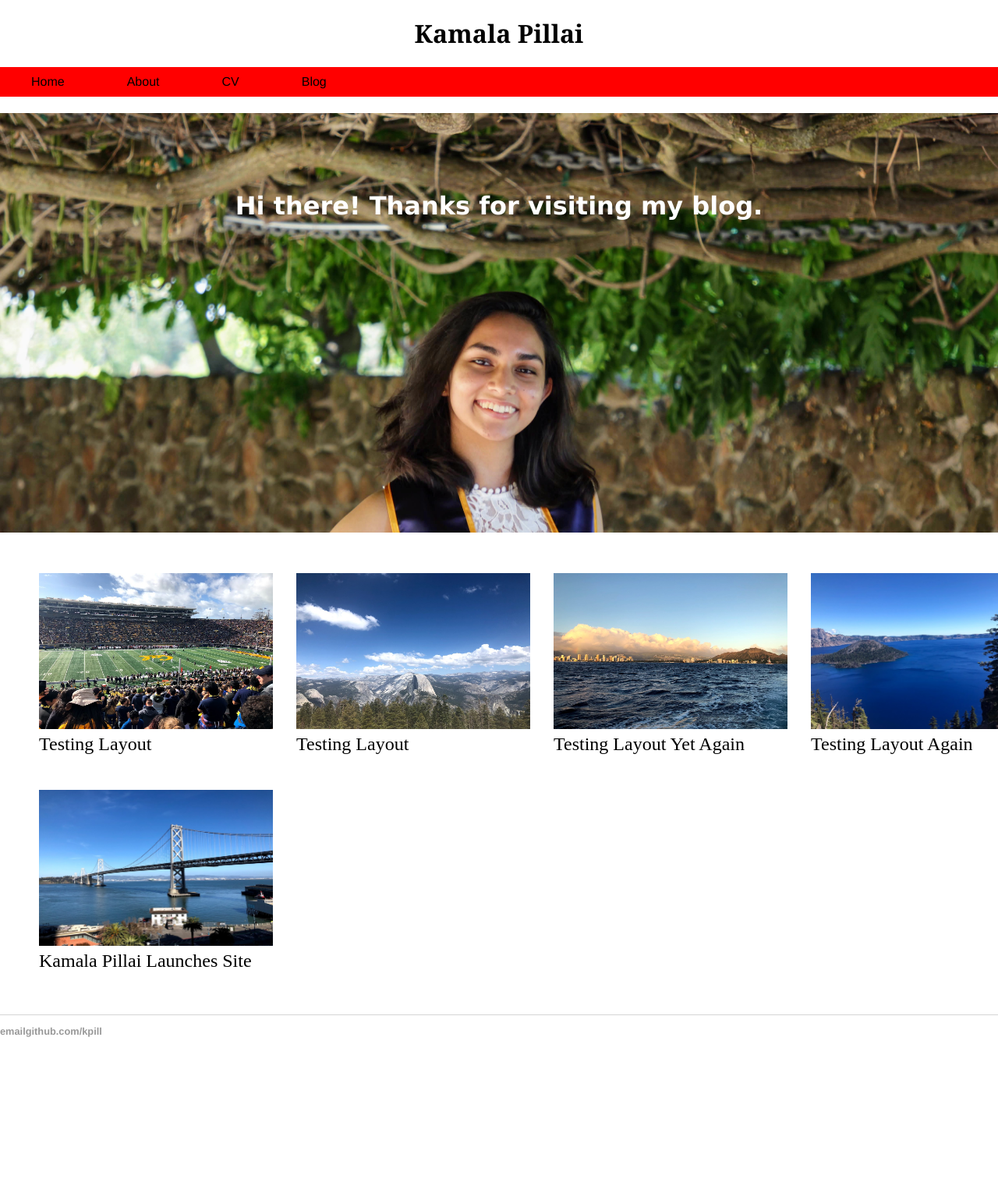
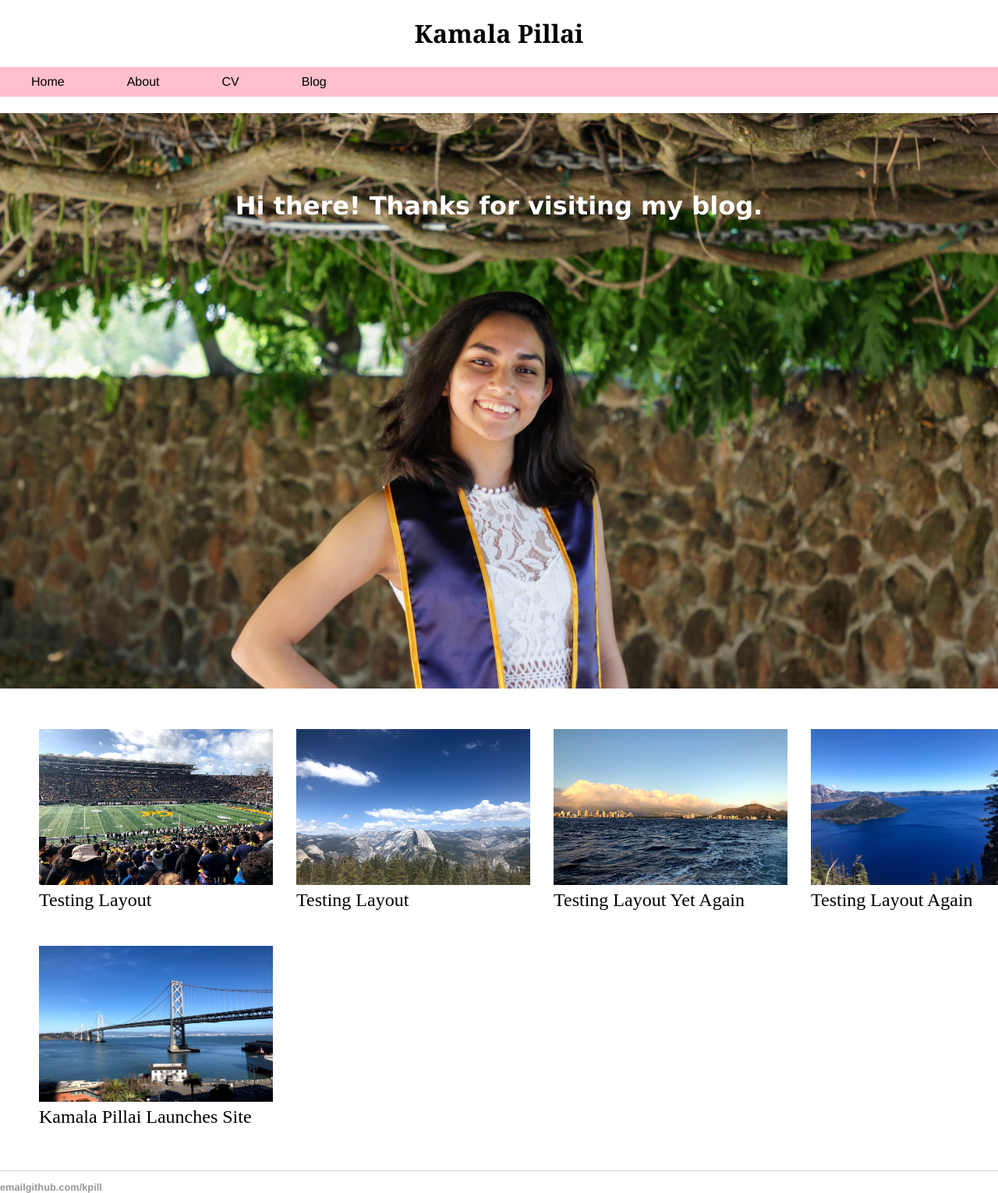
Before and after one commit to kpill/kpill.github.io, a Jekyll site: the page built from index.html, in a window 1280 px wide. Shown: the whole page at 78% size. Built offline with Jekyll 4.4.1, drawn with Linux system fonts in a browser that asks for light colours; before the commit the page ends 1330 px from its top, so only the background shows below that.

Commit message:
Update main.css

```diff
--- a/css/main.css
+++ b/css/main.css
@@ -39,7 +39,7 @@ nav ul {
 	margin: 0;
     list-style-type: none;
     overflow: hidden;
-    background-color: red;
+    background-color: pink;
     width: 100vw;
 }
 
@@ -68,7 +68,7 @@ h1.welcome {
 	color: white;
 	font-weight: bold;
 	padding-top: 100px;
-	padding-bottom: 400px;
+	padding-bottom: 600px;
 }
 
 p {
```
